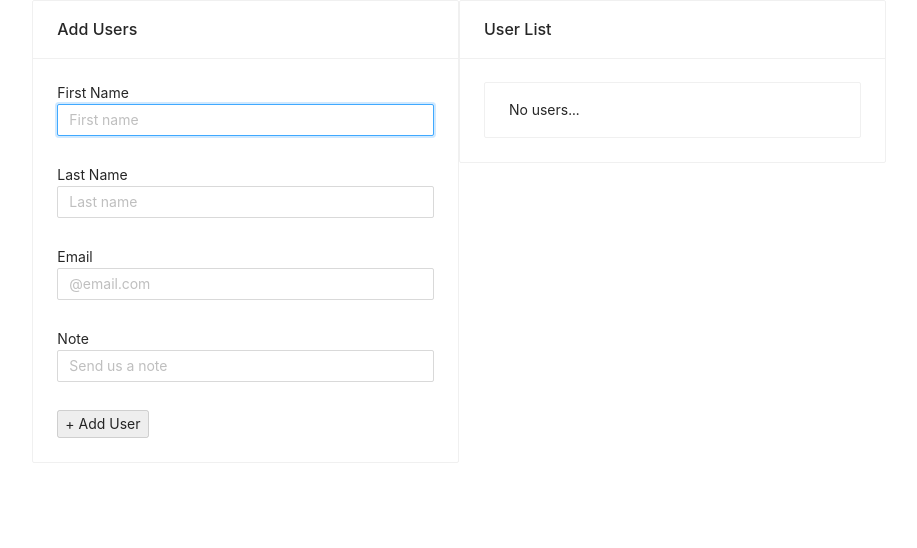
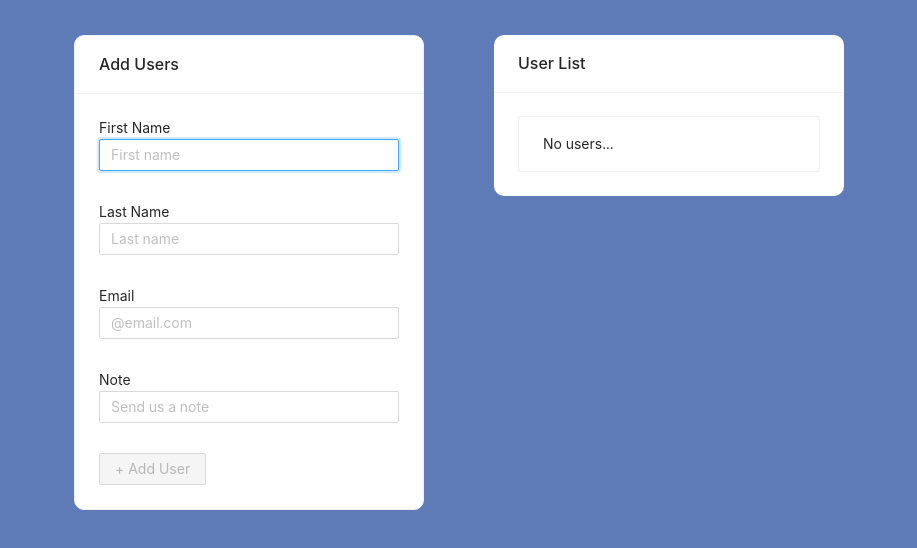
Before and after one commit to wil-gerard/openloop-coding-challenge, a React (Create React App) app: page / in a window 1280 px wide. Shown: the top 548 px of the page, without its empty margins (181-1098 px from the left). Built offline with nearby package versions, Linux system fonts and the light colour scheme.

Commit message:
layout and styling

```diff
--- a/src/App.css
+++ b/src/App.css
@@ -1,17 +1,20 @@
 @import '~antd/dist/antd.css';
+
+#root, body, html {
+    height: 100%;
+    background-color: #5f7bb8;
+}
 
 .main-container {
     width: 100%;
     height: 100%;
-    display: flex;
 }
 
-.content-container {
-    display: flex;
-    flex-wrap: wrap;
-    width: 90%;
+.content-col {
+    margin: 2.5em 2.5em 2.5em 2.5em;
 }
 
-#root, body, html {
-    height: 100%;
+.container-content {
+    width: 25em;
+    border-radius: 10px;
 }
--- a/src/App.js
+++ b/src/App.js
@@ -24,19 +24,21 @@ const App = () => {
   );
 
   return (
-    <Row justify="center">
-      <Col span={8}>
-        <Card title="Add Users">
+    <Row className="main-container" justify="center" align="top" >
+      <Row justify="center">
+        <Col span={'md'} className="content-col">
+          <Card className="container-content" title="Add Users" bordered={true}>
             <AddUserForm onSubmit={onSubmit} />
-        </Card>
-      </Col>
-      <Col span={8}>
-        <Card title="User List">
+          </Card>
+        </Col>
+        <Col span={'md'} className="content-col">
+          <Card className="container-content" title="User List" bordered={false}>
             <UserList users={users} removeUser={removeUser} />
-        </Card>
-      </Col>
+          </Card>
+        </Col>
+      </Row>
     </Row>
-  )
-}
+  );
+};
 
 export default App;
--- a/src/components/AddUserForm.js
+++ b/src/components/AddUserForm.js
@@ -1,12 +1,10 @@
 import { useCallback, useEffect } from 'react';
 // Formik is a form library that helps with data flow in form state, validation/error messages, and form submission handling
-import { Formik, Form, } from 'formik';
+import { Formik, Form } from 'formik';
 // Yup is an object schema validation library with it's own configuration prop in Formik called validationSchema
 import * as yup from 'yup';
 import FormTextInput from './FormTextInput';
-import { Col, Row } from 'antd'
-
-
+import { Col, Row, Button } from 'antd';
 
 const AddUserForm = ({ onSubmit }) => {
 
@@ -45,13 +43,12 @@ const AddUserForm = ({ onSubmit }) => {
                     .max(50, 'Note must be less than 50 characters')
                     .required('Note is required'),
             })}
-            // We pass the <Formik> function a submit function that will be called when the form is submitted
             // onSubmit will only be executed if the validate function returns an empty {} errors object
             onSubmit={handleSubmit}
         >
             {({ dirty, isValid }) => (
                 <Form> {/* Render prop*/}
-                    <Row gutter={[0, 6]} justify="space-between">
+                    <Row gutter={[0, 8]} justify="space-between">
                         <Col span={24}>
                             <FormTextInput
                                 id="firstNameInput"
@@ -86,13 +83,12 @@ const AddUserForm = ({ onSubmit }) => {
                             />
                         </Col>
                         <Col span={24}>
-                            <button disabled={!dirty || !isValid} type="submit">+ Add User</button>
+                            <Button htmlType={'submit'} disabled={!dirty || !isValid} type="submit">+ Add User</Button>
                         </Col>
                     </Row>
                 </Form>
-            )
-            }
-        </Formik >
+            )}
+        </Formik>
     );
 };
 
--- a/src/components/FormTextInput.js
+++ b/src/components/FormTextInput.js
@@ -1,7 +1,7 @@
 import { useField } from 'formik';
 import { Input } from 'antd';
 
-const AddUserFormInput = ({ label, ...props }) => {
+const FormTextInput = ({ label, ...props }) => {
     const [field, meta] = useField(props);
     return (
         <>
@@ -12,4 +12,4 @@ const AddUserFormInput = ({ label, ...props }) => {
     );
 };
 
-export default AddUserFormInput
+export default FormTextInput
--- a/src/components/UserList.js
+++ b/src/components/UserList.js
@@ -11,13 +11,13 @@ const UserList = ({ users, removeUser }) => {
                 </Card>
             )}
             {users.map(({ email, firstName, lastName, note }, userId) => (
-                <Card type="inner" title={`${firstName} ${lastName} | ${email}`} key={email}>
+                <Card style={{ marginTop: '10px' }} type="inner" title={`${firstName} ${lastName} | ${email}`} key={email}>
                     <div>{note}</div>
                     <Button style={{ marginTop: '10px' }} onClick={() => removeUser(userId)}><UserDeleteOutlined />Remove</Button>
                 </Card>
             ))}
         </>
-    )
-}
+    );
+};
 
-export default UserList
+export default UserList;
```
Also changed, not shown: public/robots.txt (added).
